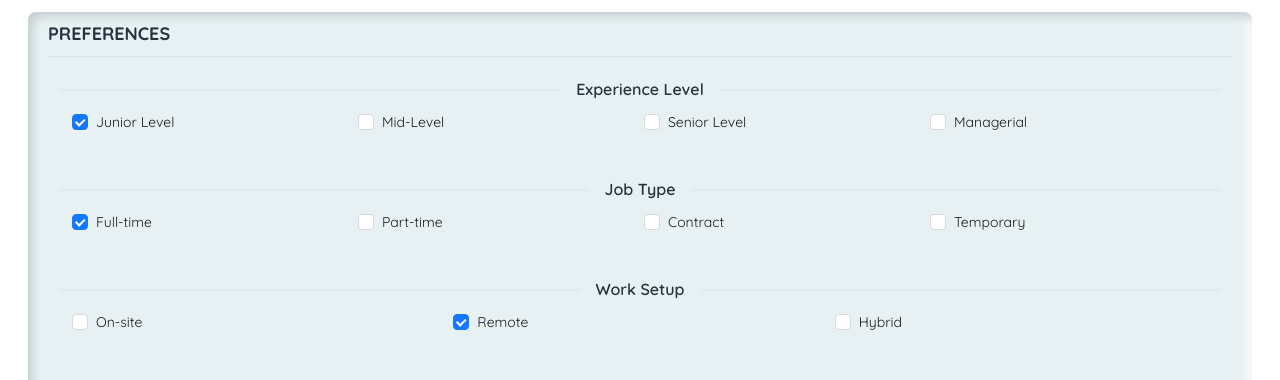
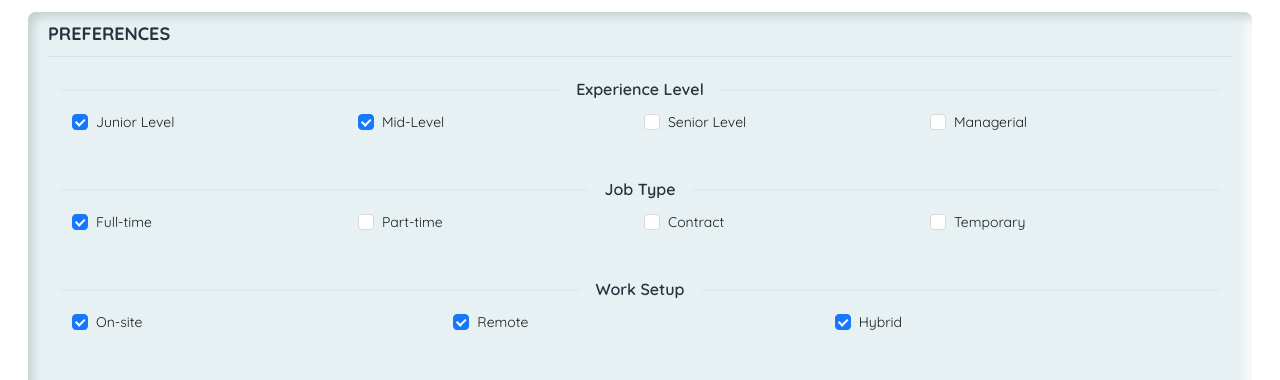
Before and after one commit to Ralf-Renz-Estellana-Bantilo/e-resume, a Next.js app: page /components/OtherInfo in a window 1280 px wide. Shown: the top 380 px of the page. Built offline with nearby package versions, Linux system fonts and the light colour scheme.

Commit message:
Data update

```diff
--- a/pages/components/OtherInfo.tsx
+++ b/pages/components/OtherInfo.tsx
@@ -77,7 +77,7 @@ const OtherInfo = () =>
                               <h3 className='font-semibold text-base text-dark-blue-secondary'>Experience Level</h3>
                            </Divider>
                            <div className='px-3'>
-                              <Checkbox.Group className={`${quicksand.className} w-full`} options={experienceLevelOptions} value={['Junior Level']} />
+                              <Checkbox.Group className={`${quicksand.className} w-full`} options={experienceLevelOptions} value={['Junior Level', 'Mid-Level']} />
                            </div>
                         </div>
                         <div className="flex flex-col gap-2">
@@ -95,7 +95,7 @@ const OtherInfo = () =>
                               <h3 className='font-semibold text-base text-dark-blue-secondary'>Work Setup</h3>
                            </Divider>
                            <div className='px-3'>
-                              <Checkbox.Group className={`${quicksand.className} w-full`} options={workSetupOptions} value={['Remote']} />
+                              <Checkbox.Group className={`${quicksand.className} w-full`} options={workSetupOptions} value={workSetupOptions} />
                            </div>
                         </div>
                         <div className="flex flex-col gap-2">
@@ -143,7 +143,7 @@ const OtherInfo = () =>
                                  <Checkbox.Group
                                     className={`${quicksand.className} w-full`}
                                     options={[exp]}
-                                    value={['Junior Level']}
+                                    value={['Junior Level', 'Mid-Level']}
                                     key={i}
                                  />
                               ) )}
@@ -173,7 +173,7 @@ const OtherInfo = () =>
                                  <Checkbox.Group
                                     className={`${quicksand.className} w-full`}
                                     options={[workSetup]}
-                                    value={['Remote']}
+                                    value={workSetupOptions}
                                     key={i}
                                  />
                               ) )}
--- a/pages/index.tsx
+++ b/pages/index.tsx
@@ -20,7 +20,6 @@ export default function Home ()
         <link rel="icon" href="/favicon.ico" />
       </Head>
       <main>
-        {/* {screenSize.width > MOBILE ? <><DesktopView /></> : <><MobileView /></>} */}
         <DesktopView />
       </main>
     </>
```
